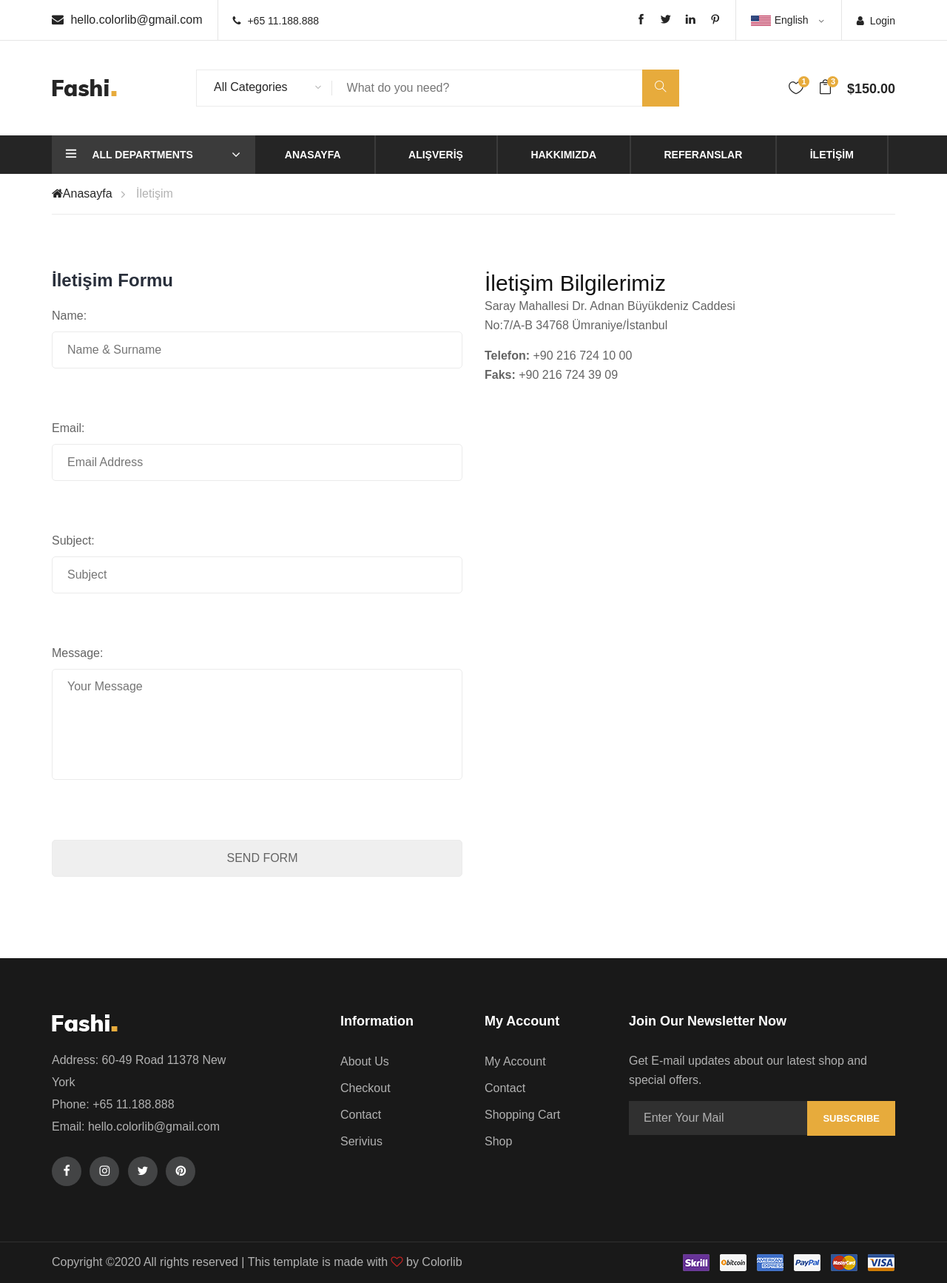
After one commit to meltemyerli/mysite1, a Django app: page /iletisim in a window 1280 px wide. The commit adds this page. Shown: the whole page at 74% size. Run offline with Django 3.2, Linux system fonts and the light colour scheme; data comes from the database, SQL or seed files in the repository; both versions use the stored data as it was after the commit; parts of the project's set-up code (start-up, migrations or seed data) failed here and were passed over; some libraries are stand-ins or nearby versions; some web fonts are replaced.

Commit message:
hakkımızda vs. ve iletişim formu eklendi.

```diff
--- a/home/models.py
+++ b/home/models.py
@@ -1,6 +1,10 @@
+from ckeditor_uploader.fields import RichTextUploadingField
 from django.db import models
 
 # Create your models here.
+from django.forms import ModelForm, TextInput, Textarea
+
+
 class Setting(models.Model):
     STATUS = (
         ('True', 'Evet'),
@@ -22,12 +26,43 @@ class Setting(models.Model):
     facebook = models.CharField(blank=True, max_length=50)
     instagram = models.CharField(blank=True, max_length=50)
     twitter = models.CharField(blank=True, max_length=50)
-    aboutus = models.TextField(blank=True)
-    contact = models.TextField(blank=True)
-    references = models.TextField(blank=True)
+    aboutus = RichTextUploadingField(blank=True)
+    contact = RichTextUploadingField(blank=True)
+    references = RichTextUploadingField(blank=True)
     status = models.CharField(max_length=10, choices=STATUS)
     create_at = models.DateTimeField(auto_now_add=True)
     update_at = models.DateTimeField(auto_now=True)
 
     def __str__(self):
         return self.title
+
+class ContactFormMessage(models.Model):
+    STATUS = (
+        ('New', 'New'),
+        ('Read', 'Read'),
+        ('Closed', 'Closed'),
+    )
+    name = models.CharField(blank=True, max_length=20)
+    email = models.CharField(blank=True, max_length=50)
+    subject = models.CharField(blank=True, max_length=50)
+    message = models.CharField(blank=True, max_length=255)
+    status = models.CharField(max_length=10, choices=STATUS, default='New')
+    ip = models.CharField(blank=True, max_length=20)
+    note = models.CharField(blank=True, max_length=100)
+    create_at = models.DateTimeField(auto_now_add=True)
+    update_at = models.DateTimeField(auto_now=True)
+
+    def __str__(self):
+        return self.name
+
+class ContactForm(ModelForm):
+    class Meta:
+        model = ContactFormMessage
+        fields = ['name', 'email', 'subject', 'message']
+        widgets = {
+            'name': TextInput(attrs={'class': 'input', 'placeholder': 'Name & Surname'}),
+            'subject': TextInput(attrs={'class': 'input', 'placeholder': 'Subject'}),
+            'email':  TextInput(attrs={'class': 'input', 'placeholder': 'Email Address'}),
+            'message':   Textarea(attrs={'class': 'input', 'placeholder': 'Your Message', 'rows': '2'}),
+
+        }
--- a/home/templates/header.html
+++ b/home/templates/header.html
@@ -134,18 +134,20 @@
             </div>
             <nav class="nav-menu mobile-menu">
                 <ul>
-                    <li class="active"><a href="./index.html">Home</a></li>
-                    <li><a href="./shop.html">Shop</a></li>
-                    <li><a href="#">Collection</a>
+                    <li><a href="/">Anasayfa</a></li>
+                    <li><a href="#">ALIŞVERİŞ</a>
                         <ul class="dropdown">
                             <li><a href="#">Men's</a></li>
                             <li><a href="#">Women's</a></li>
                             <li><a href="#">Kid's</a></li>
                         </ul>
                     </li>
-                    <li><a href="./blog.html">Blog</a></li>
-                    <li><a href="./contact.html">Contact</a></li>
-                    <li><a href="#">Pages</a>
+                    <li><a href="/hakkimizda">HAKKIMIZDA</a></li>
+                    <li><a href="/referanslar">REFERANSLAR</a></li>
+                    <li><a href="/iletisim">İLETİŞİM</a></li>
+
+
+                    <!--<li><a href="#">Pages</a>
                         <ul class="dropdown">
                             <li><a href="./blog-details.html">Blog Details</a></li>
                             <li><a href="./shopping-cart.html">Shopping Cart</a></li>
@@ -154,7 +156,7 @@
                             <li><a href="./register.html">Register</a></li>
                             <li><a href="./login.html">Login</a></li>
                         </ul>
-                    </li>
+                    </li> -->
                 </ul>
             </nav>
             <div id="mobile-menu-wrap"></div>
--- a/home/templates/homebase.html
+++ b/home/templates/homebase.html
@@ -27,10 +27,11 @@
 </head>
 <body>
 {% include 'header.html' %}
+{% block body %}
 {% block slider %}{% include 'slider.html' %}{% endblock %}
 {% block sidebar %}{% include 'sidebar.html' %}{% endblock %}
 {% block content %}{% include 'content.html' %}{% endblock %}
+{% endblock %}
 {% include 'footer.html' %}
-
 </body>
 </html>
--- /dev/null
+++ b/home/templates/iletisim.html
@@ -0,0 +1,55 @@
+{% extends "homebase.html" %}
+
+{% block title %}İletişim-{{ setting.company }}{% endblock %}
+{% block keywords %}{{ setting.keywords }}{% endblock %}
+{% block description %}{{ setting.description }}{% endblock %}
+
+{% block head %}
+    <link rel='shortcut icon' type='image/x-icon' href='{{ setting.icon.url }}'>
+{% endblock %}
+
+{% block body %}
+    <div class="breacrumb-section">
+        <div class="container">
+            <div class="row">
+                <div class="col-lg-12">
+                    <div class="breadcrumb-text">
+                        <a href="#"><i class="fa fa-home"></i>Anasayfa</a>
+                        <span>İletişim</span>
+                    </div>
+                </div>
+            </div>
+        </div>
+    </div>
+    <section class="contact-section spad">
+        <div class="container">
+            <div class="row">
+                <div class="col-md-6">
+                    <div class="contact-form">
+                        <div class="leave-comment">
+                            <h4>İletişim Formu</h4>
+                            {% if messages %}
+                                {% for message in messages %}
+                                    <div class="alert alert-{{message.tags}}" role="alert">
+                                        {{ message }}
+                                    </div>
+                                {% endfor %}
+                            {% endif %}
+
+                            <form action="" method="post" class="comment-form">
+                                {% csrf_token %}
+                                {{form.as_p}}
+                                <input type="submit" value="SEND FORM">
+                            </form>
+                        </div>
+                    </div>
+                </div>
+                <div class="col-md-6">
+                    <h3>İletişim Bilgilerimiz</h3>
+                    {{ setting.contact|safe }}
+                </div>
+            </div>
+        </div>
+    </section>
+
+{% endblock %}
--- a/home/views.py
+++ b/home/views.py
@@ -1,11 +1,41 @@
-from django.http import HttpResponse
+from django.contrib import messages
+from django.http import HttpResponse, HttpResponseRedirect
 from django.shortcuts import render
 
 # Create your views here.
-from home.models import Setting
+from home.models import Setting, ContactFormMessage, ContactForm
 
 
 def index(request):
     setting = Setting.objects.get(pk=1)
-    context = {'setting': setting}
+    context = {'setting': setting, 'page': 'home'}
     return render(request, 'index.html', context)
+
+def hakkimizda(request):
+    setting = Setting.objects.get(pk=1)
+    context = {'setting': setting, 'page': 'hakkimizda'}
+    return render(request, 'hakkimizda.html', context)
+
+def referanslar(request):
+    setting = Setting.objects.get(pk=1)
+    context = {'setting': setting, 'page': 'referanslar'}
+    return render(request, 'referanslar.html', context)
+
+def iletisim(request):
+    if request.method == 'POST':
+        form = ContactForm(request.POST)
+        if form.is_valid():
+            data = ContactFormMessage()
+            data.name = form.cleaned_data['name']
+            data.email = form.cleaned_data['email']
+            data.subject = form.cleaned_data['subject']
+            data.message = form.cleaned_data['message']
+            data.ip = request.META.get('REMOTE_ADDR')
+            data.save()
+            messages.success(request, "Mesajınız başarı ile gönderilmiştir. Teşekkür ederiz..")
+            return HttpResponseRedirect('/iletisim')
+
+    setting = Setting.objects.get(pk=1)
+    form = ContactForm()
+    context = {'setting': setting, 'form': form}
+    return render(request, 'iletisim.html', context)
--- a/mysite1/urls.py
+++ b/mysite1/urls.py
@@ -18,8 +18,13 @@ from django.conf.urls.static import static
 from django.contrib import admin
 from django.urls import path, include
 
+from home import views
+
 urlpatterns = [
     path('', include('home.urls')),
+    path('hakkimizda', views.hakkimizda, name='hakkimizda'),
+    path('referanslar', views.referanslar, name='referanslar'),
+    path('iletisim', views.iletisim, name='iletisim'),
     path('home/', include('home.urls')),
     path('product/', include('product.urls')),
     path('admin/', admin.site.urls),
```
Also changed, not shown: home/admin.py (+7 -1 lines), home/templates/hakkimizda.html (added, +33 -0 lines), home/templates/referanslar.html (added, +33 -0 lines), db.sqlite3.
